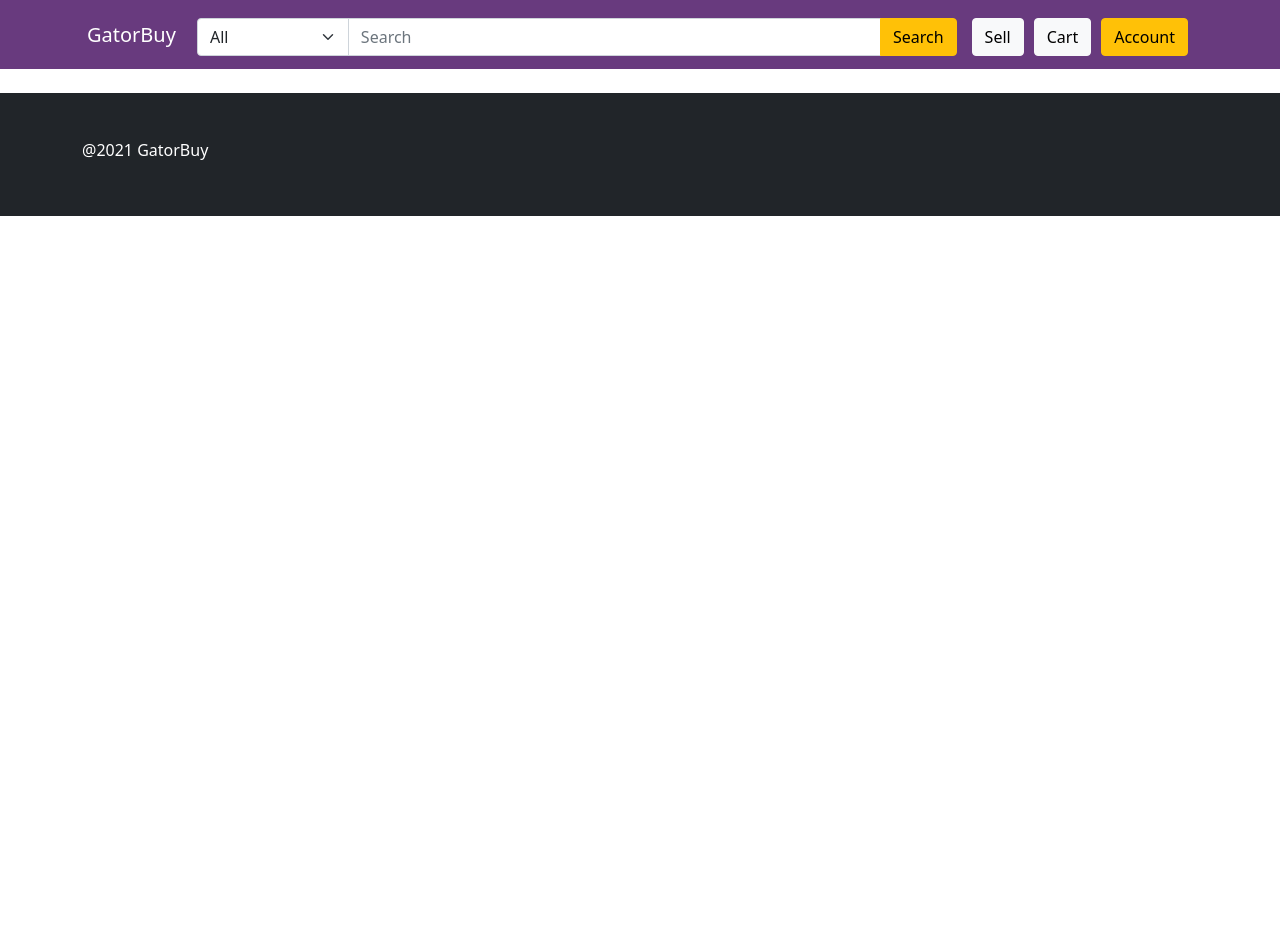
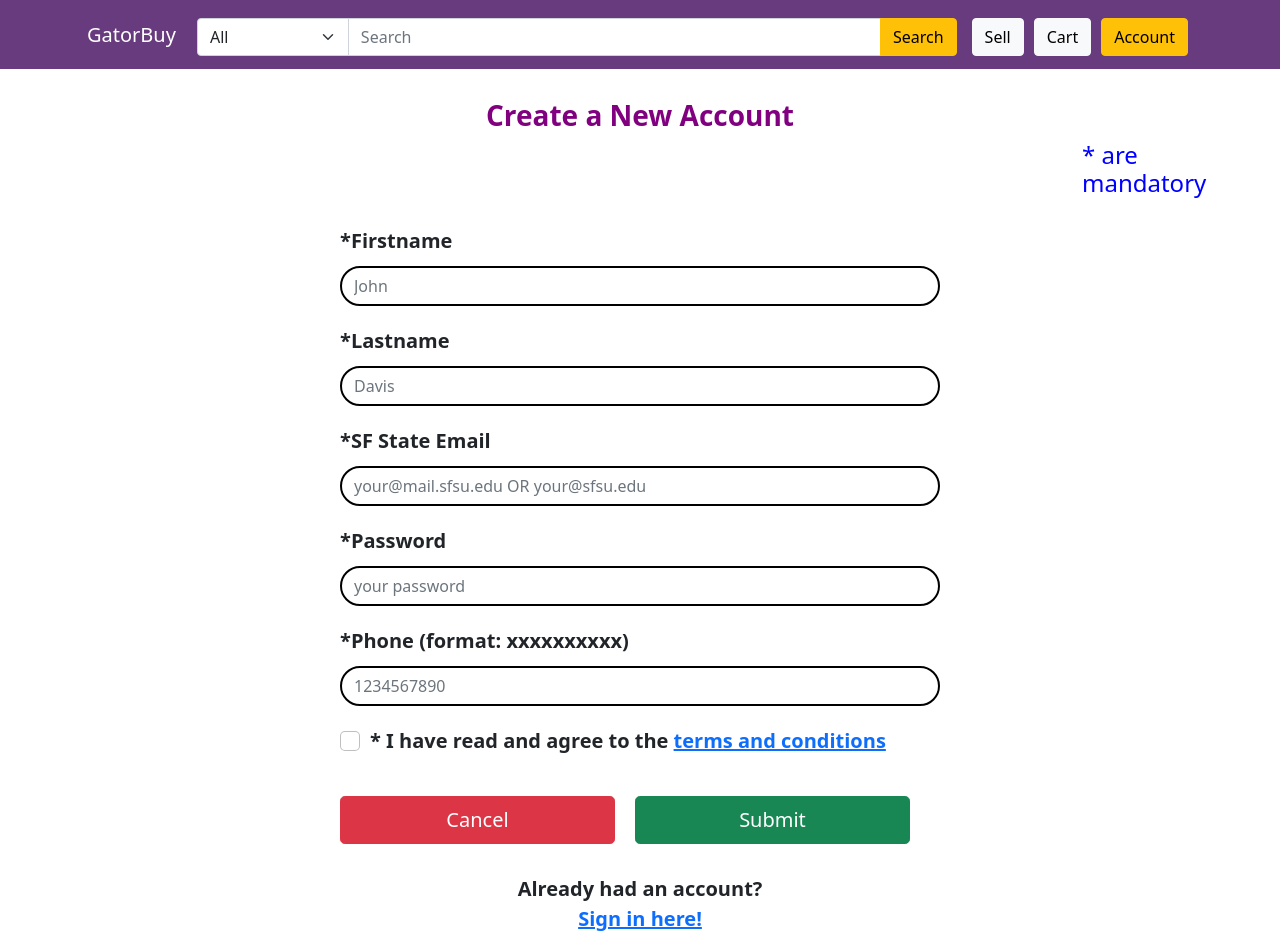
Before and after one commit to ohlesl1e/csc642-team11, a React (Create React App) app in the folder source/: page /Registration in a window 1280 px wide. Shown: the top 952 px of the page. Before the commit the page ends 800 px from the top, so only its background shows below. Built offline with nearby package versions, Linux system fonts and the light colour scheme.

Commit message:
add registration page

```diff
--- a/source/src/App.js
+++ b/source/src/App.js
@@ -6,6 +6,7 @@ import Header from './pages/Header';
 import Home from './pages/Home';
 import Search from './pages/Search';
 import Result from './pages/Result';
+import Registration from './pages/Registration';
 
 function App() {
     return (
@@ -15,6 +16,7 @@ function App() {
                 <Route exact path='/' element={<Home />} />
                 <Route path='/Search' element={<Search />} />
                 <Route path='/Result' element={<Result />} />
+                <Route path='/Registration' element={<Registration />} />
             </Routes>
             <Footer />
         </div>
--- /dev/null
+++ b/source/src/pages/Registration.js
@@ -0,0 +1,57 @@
+import React from 'react'
+import { Container } from 'react-bootstrap'
+import { Link } from "react-router-dom";
+
+function Registration() {
+    return (
+        <div>
+            <Container>
+                <h3 class="text-center" style={{ fontWeight: 'bold', marginTop: '30px', color: 'purple' }}>Create a New Account</h3>
+                <h4 style={{ color: 'blue', marginLeft: '1000px' }}>* are mandatory</h4>
+                <form action="/" id="surveyform" class="needs-validation" novalidate style={{ width: '600px', margin: 'auto', fontWeight: 'bold', fontSize: '20px' }}>
+                    <div class="form-group">
+                        <label for="firstname" style={{ marginTop: '20px', marginBottom: '10px' }}>*Firstname</label>
+                        <input type="text" name="firstname" id="firstname" class="form-control" placeholder="John" required
+                            maxlength="40" style={{ border: '2px solid black', borderRadius: '20px' }} />
+                    </div>
+                    <div class="form-group">
+                        <label for="lastname" style={{ marginTop: '20px', marginBottom: '10px' }}>*Lastname</label>
+                        <input type="text" name="lastname" id="lastname" class="form-control" placeholder="Davis" required
+                            maxlength="40" style={{ border: '2px solid black', borderRadius: '20px' }} />
+                    </div>
+                    <div class="form-group">
+                        <label for="email" style={{ marginTop: '20px', marginBottom: '10px' }}>*SF State Email</label>
+                        <input type="email" name="email" id="emial" class="form-control" placeholder="your@mail.sfsu.edu OR your@sfsu.edu" required
+                            style={{ border: '2px solid black', borderRadius: '20px' }} />
+                    </div>
+                    <div class="form-group">
+                        <label for="password" style={{ marginTop: '20px', marginBottom: '10px' }}>*Password</label>
+                        <input type="password" name="password" id="password" class="form-control" placeholder="your password" required
+                            maxlength="16" style={{ border: '2px solid black', borderRadius: '20px' }} />
+                    </div>
+                    <div class="form-group">
+                        <label for="phone" style={{ marginTop: '20px', marginBottom: '10px' }}>*Phone (format: xxxxxxxxxx)</label>
+                        <input type="tel" name="phone" id="phone" class="form-control" placeholder="1234567890" pattern="^\d{10}$" required
+                            style={{ border: '2px solid black', borderRadius: '20px' }} />
+                    </div>
+                    <div class="form-check" id="agreeterms" style={{ marginTop: '20px', marginBottom: '40px' }}>
+                        <input type="checkbox" class="form-check-input" id="terms" required />
+                        <label class="form-check-label" for="terms">* I have read and agree to the <a href="http://www.sfsu.edu">terms and conditions</a></label>
+                    </div>
+                    <div>
+                        <Link to="/"><button class="btn btn-danger btn-lg" id="cancel-button" style={{ marginRight: '20px', width: '275px' }}>Cancel</button></Link>
+                        <button type="submit" class="btn btn-success btn-lg" id="success-button" style={{ width: '275px' }}>Submit</button>
+                    </div>
+                    <div style={{ textAlign: 'center', marginTop: '30px' }}>
+                        <label>Already had an account?</label><br />
+                        <a href="/">Sign in here!</a>
+                    </div>
+                </form>
+
+            </Container>
+        </div >
+    )
+}
+
+
+export default Registration
```
